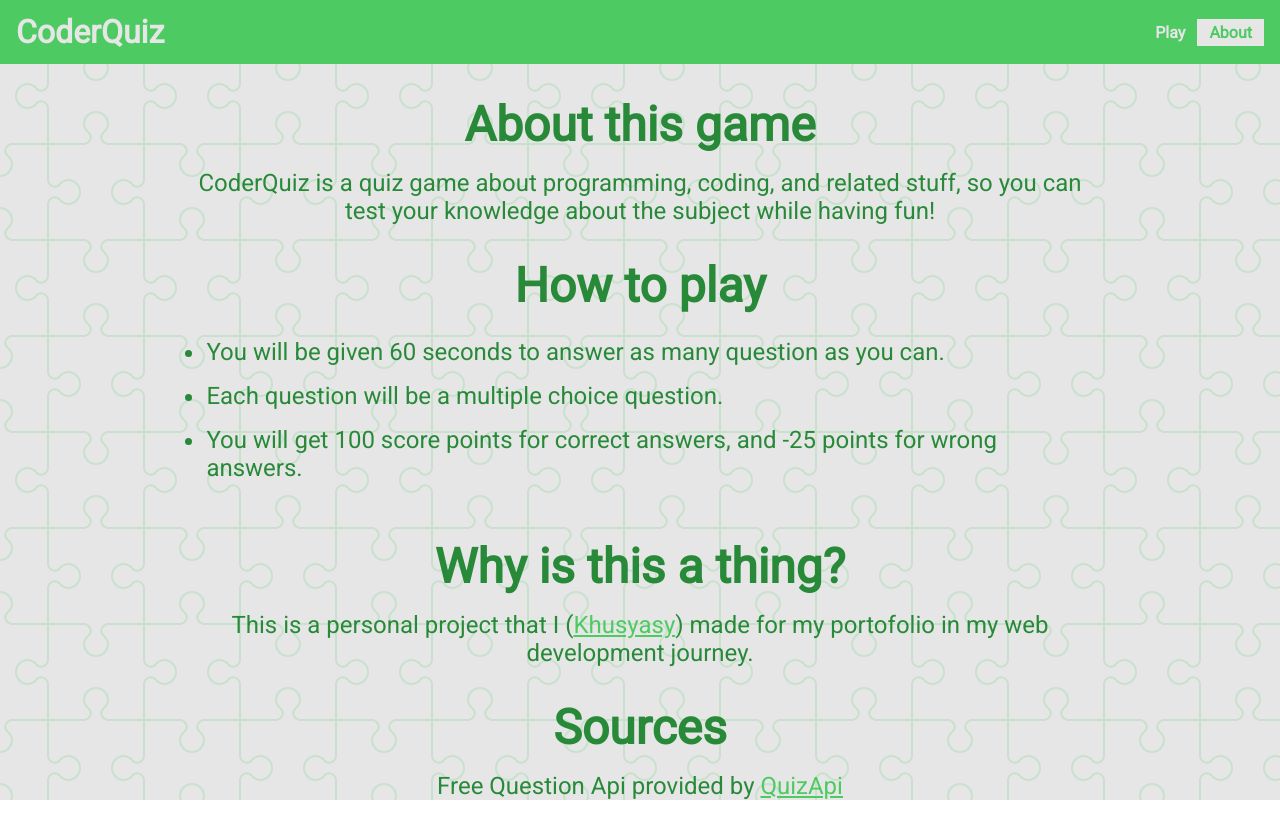
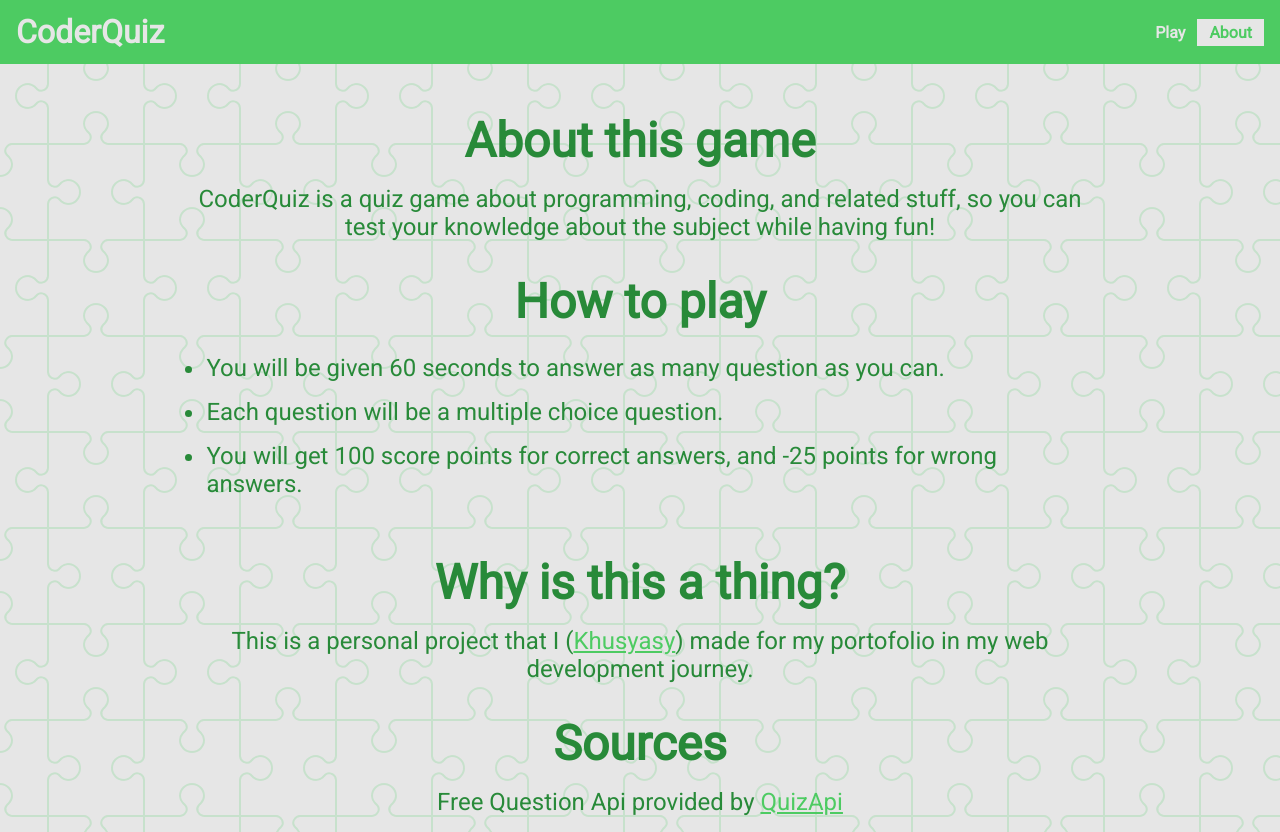
Before and after one commit to Khusyasy/coder-quiz, a Vue app in the folder client/: page /about in a window 1280 px wide. Before the commit the page ends 800 px from the top, so only its background shows below. Built offline with nearby package versions, Linux system fonts and the light colour scheme.

Commit message:
small fix padding and margin

```diff
--- a/client/src/components/TheQuiz.vue
+++ b/client/src/components/TheQuiz.vue
@@ -38,12 +38,11 @@ export default {
 <style lang="scss" scoped>
 @import "../variables";
 .quiz-info {
-  position: absolute;
-  top: 0;
   color: $white;
   font-family: $font-code;
   font-size: 0.9rem;
-  padding: 0.1rem;
+  margin: 0;
+  text-align: left;
 }
 h1 {
   color: $white;
--- a/client/src/views/About.vue
+++ b/client/src/views/About.vue
@@ -44,7 +44,8 @@
 .about {
   max-width: 100ch;
   margin: auto;
-  height: calc(100vh - 4rem);
+  min-height: calc(100vh - 6rem);
+  padding: 1rem 2rem;
   color: $green-d;
 }
 
```
